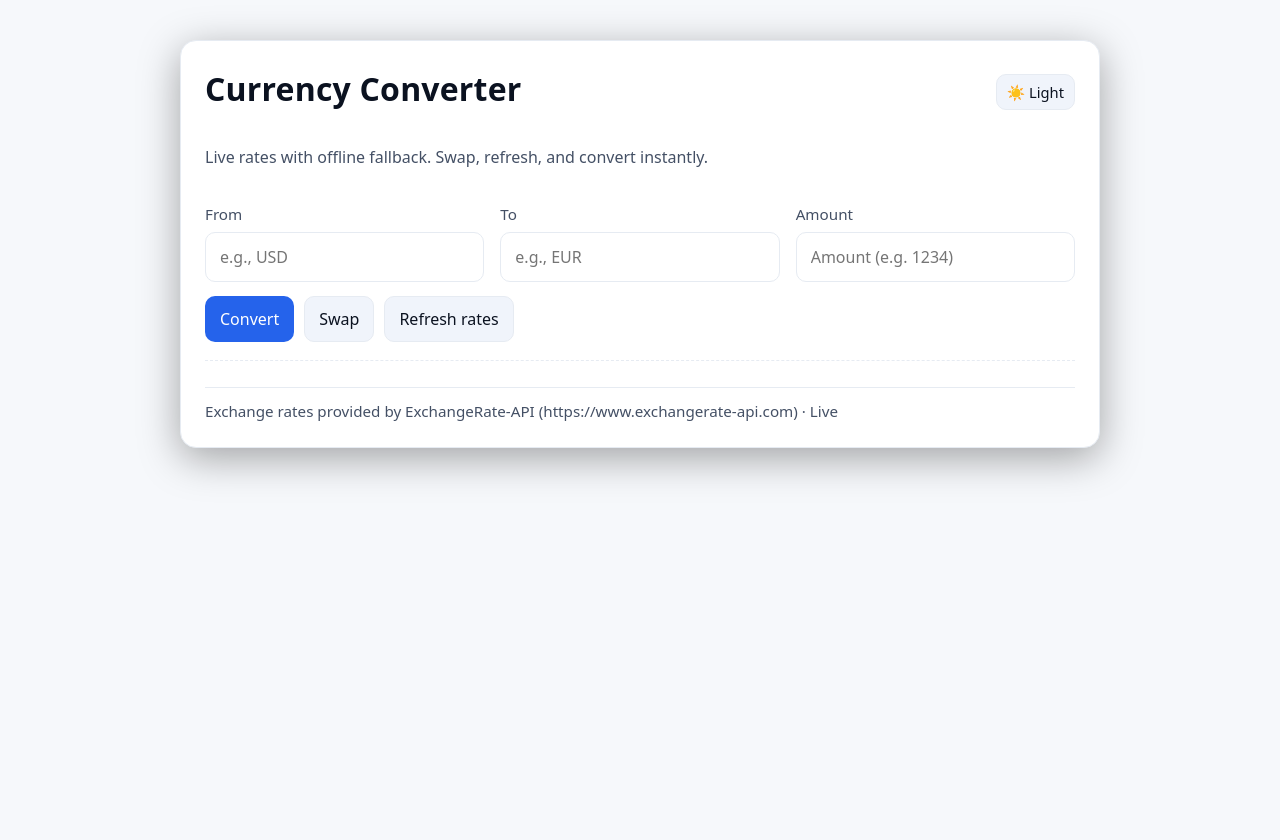
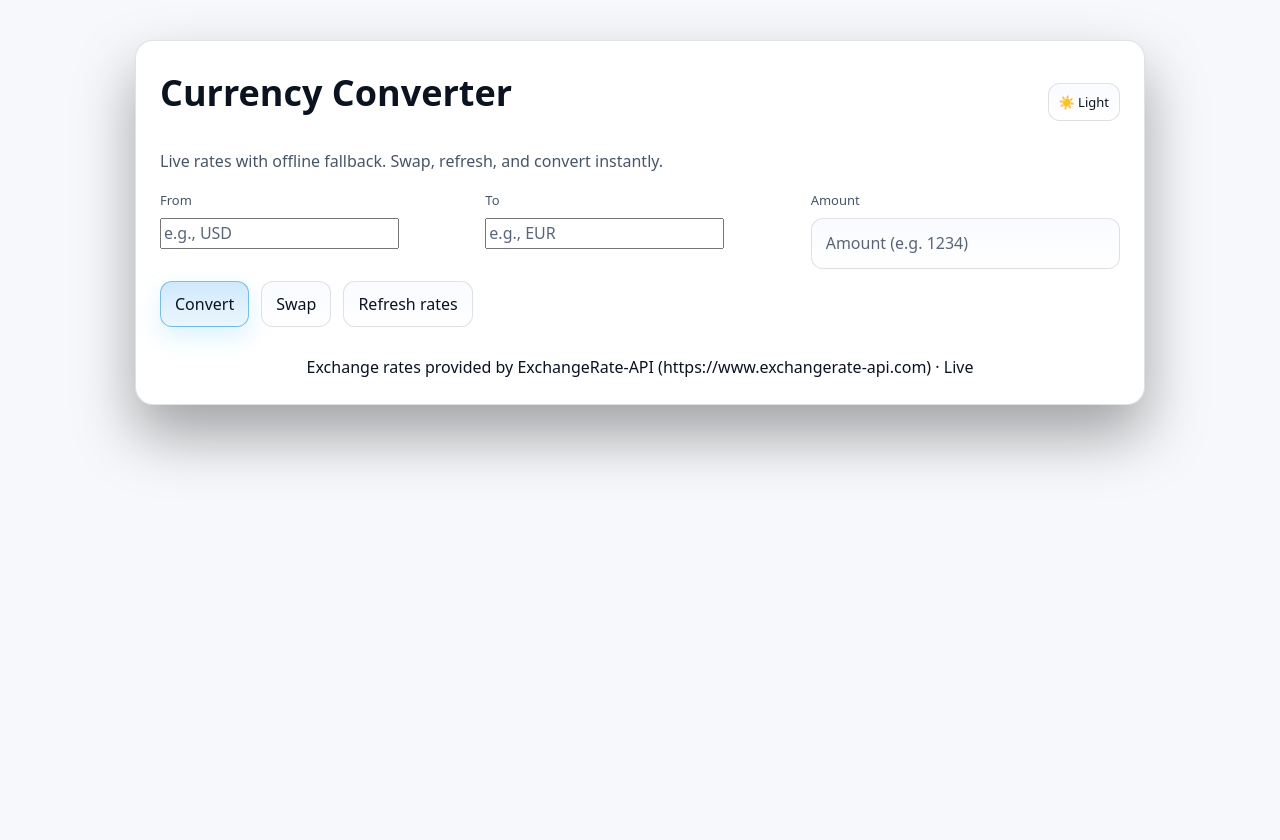
Before and after one commit to spaghetti2112/Currency-Converter, a Flask app: page / in a window 1280 px wide. Run offline with Flask 3, Linux system fonts and the light colour scheme; data that the repository does not hold is empty.

Commit message:
Update styles.css
Polished theme: subtle gradients, clearer focus rings, modern card look (professional + a bit fun).

Fixed grid to prevent Amount field drift (repeat(3, minmax(0,1fr)) at ≥720px).

New combobox styling:

Dropdown panel (.combo-list) with scroll; list items (.combo-item) and flag icons.

In-input flag on the right (.sel-flag) and left-side toggle button (▾) with padding adjustments (.combo-input.with-toggle).

Spinner state for refresh button (.btn.loading + @keyframes spin).

Pulse animation utility used for the “Refreshed …” line (.pulse).

Muted placeholder styling for inputs.

```diff
--- a/currency-site/static/styles.css
+++ b/currency-site/static/styles.css
@@ -1,138 +1,206 @@
 /* Dark theme (default) */
-:root {
-  --bg: #0b0e12;
-  --panel: #141922;
-  --text: #e9eef6;
-  --muted: #9aa7b3;
-  --primary: #4ea1ff;
-  --primary-contrast: #0b0e12;
-  --border: #243042;
-  --hover: #1a2130;
-  --ring: #3b82f6;
-  --danger: #ff6b6b;
+:root{
+  --bg:#0b0e12; --panel:#0f1420; --panel-2:#0d1220; --text:#e9eef6; --muted:#9aa7b3;
+  --border:rgba(255,255,255,0.12); --ring:#38bdf8; --accent:#22d3ee; --accent-2:#a78bfa;
+}
+:root[data-theme="light"]{
+  --bg:#f6f8fb; --panel:#fff; --panel-2:#f9fbff; --text:#0b1220; --muted:#475569;
+  --border:rgba(15,18,32,0.12); --ring:#0ea5e9; --accent:#0891b2; --accent-2:#7c3aed;
 }
 
-/* Light theme overrides */
-:root[data-theme="light"] {
-  --bg: #f6f8fb;
-  --panel: #ffffff;
-  --text: #0b1220;
-  --muted: #445065;
-  --primary: #2563eb;
-  --primary-contrast: #ffffff;
-  --border: #e6ebf2;
-  --hover: #f0f4fb;
-  --ring: #3b82f6;
+/* Base & container */
+html,body{height:100%}
+body{
+  margin:0;
+  background:
+    radial-gradient(1200px 800px at -10% -10%, rgba(34,211,238,0.10), transparent 45%),
+    radial-gradient(900px 700px at 110% 10%, rgba(167,139,250,0.12), transparent 40%),
+    var(--bg);
+  color:var(--text);
+  font:16px/1.55 ui-sans-serif,system-ui,-apple-system,Segoe UI,Roboto,Noto Sans,Ubuntu,Cantarell,"Helvetica Neue",Arial,"Apple Color Emoji","Segoe UI Emoji";
+}
+.container{
+  max-width:960px; margin:40px auto; padding:24px;
+  border:1px solid var(--border); border-radius:18px;
+  background:linear-gradient(180deg, rgba(255,255,255,0.05), rgba(255,255,255,0.02)), var(--panel);
+  box-shadow:0 30px 60px rgba(0,0,0,0.35), inset 0 1px 0 rgba(255,255,255,0.03);
+}
+.header{display:grid; grid-template-columns:1fr auto; gap:12px; align-items:end}
+.header h1{margin:0; font-weight:800; font-size:clamp(24px,4vw,36px)}
+.muted{color:var(--muted)}
+
+/* Grid (fix amount drift) */
+.grid{display:grid; grid-template-columns:1fr; gap:16px}
+@media (min-width:720px){ .grid{ grid-template-columns:repeat(3, minmax(0,1fr)) } }
+
+/* Fields & inputs */
+.field{ position:relative; min-width:0 }
+.field label{ display:block; font-size:13px; color:var(--muted); margin-bottom:8px }
+input,select,button{ font:inherit }
+input[type="text"], select{
+  width:100%; box-sizing:border-box;
+  padding:12px 14px;
+  border-radius:12px; border:1px solid var(--border);
+  background:linear-gradient(180deg, var(--panel-2), var(--panel));
+  color:var(--text); outline:none;
+  transition:box-shadow .18s ease, border-color .18s ease, transform .05s ease;
+}
+input.with-flag{ padding-right:2.4em } /* reserve space for flag */
+input[type="text"]:focus, select:focus{ border-color:var(--ring); box-shadow:0 0 0 4px color-mix(in oklab, var(--ring) 28%, transparent) }
+input[type="text"]:active{ transform:translateY(1px) }
+
+/* Buttons */
+.actions{ display:flex; gap:12px; margin-top:12px; flex-wrap:wrap }
+.btn{
+  padding:10px 14px; border-radius:12px;
+  background:linear-gradient(180deg, var(--panel-2), var(--panel));
+  border:1px solid var(--border); color:var(--text);
+  cursor:pointer; transition:transform .08s ease, filter .2s ease, box-shadow .2s ease;
+}
+.btn:hover{ filter:brightness(1.05) }
+.btn:active{ transform:translateY(1px) }
+.btn.small{ padding:8px 10px; font-size:13px }
+.btn.primary{
+  background:linear-gradient(180deg,
+    color-mix(in oklab, var(--ring) 22%, var(--panel-2)),
+    color-mix(in oklab, var(--ring) 10%, var(--panel)));
+  border-color:color-mix(in oklab, var(--ring) 45%, var(--border));
+  box-shadow:0 10px 24px rgba(56,189,248,0.18);
 }
 
-* { box-sizing: border-box; }
-html, body { height: 100%; }
-body {
-  margin: 0;
-  background: var(--bg);
-  color: var(--text);
-  font: 16px/1.5 system-ui, -apple-system, Segoe UI, Roboto, Ubuntu, Cantarell, "Helvetica Neue", Arial, "Noto Sans", "Apple Color Emoji","Segoe UI Emoji";
+/* Output */
+.output{ margin-top:12px }
+.result{ font-size:clamp(18px,2.6vw,24px); font-weight:700 }
+.result.pop{ animation:pop .35s cubic-bezier(.2,.8,.2,1) }
+@keyframes pop{ 0%{transform:scale(.98);opacity:.6}60%{transform:scale(1.03);opacity:1}100%{transform:scale(1)} }
+
+/* Footer */
+.footer{ margin-top:28px; text-align:center }
+.footer-rule{ height:1px; border:0; background:var(--border); margin:26px 0 12px }
+footer .copyright{ font-size:12px; color:var(--muted); opacity:.85 }
+
+/* Combobox overlay + flags INSIDE input */
+/* --- Combobox container & input --- */
+.combo { position: relative; }  /* anchor for the inside flag & dropdown */
+.combo-input {
+  width: 100%;
+  padding: 12px 14px;
+  padding-right: 2.4em;          /* reserve space for the flag INSIDE */
+  border-radius: 12px;
+  border: 1px solid var(--border, rgba(255,255,255,0.12));
+  background: linear-gradient(180deg, var(--panel-2, #0d1220), var(--panel, #0f1420));
+  color: var(--text, #e9eef6);
+  outline: none;
+  box-sizing: border-box;
+  transition: box-shadow .18s ease, border-color .18s ease;
+}
+.combo-input:focus {
+  border-color: var(--ring, #38bdf8);
+  box-shadow: 0 0 0 4px color-mix(in oklab, var(--ring, #38bdf8) 28%, transparent);
 }
 
-.container {
-  max-width: 920px;
-  margin: 40px auto;
-  padding: 24px;
-  background: var(--panel);
-  border: 1px solid var(--border);
-  border-radius: 16px;
-  box-shadow: 0 10px 40px rgba(0,0,0,.35);
+/* --- Flag INSIDE the input on the right --- */
+.sel-flag {
+  position: absolute;
+  right: 10px;
+  top: 50%;
+  transform: translateY(-50%);
+  pointer-events: none;
+  opacity: .95;
+  font-size: 18px;
+  line-height: 1;
 }
 
-.header {
-  display: grid;
-  grid-template-columns: 1fr auto;
+/* --- Dropdown list --- */
+.combo-list {
+  position: absolute;
+  left: 0; right: 0;
+  top: calc(100% + 6px);
+  max-height: 280px;
+  overflow: auto;
+  display: none;                 /* toggled to block by JS */
+  z-index: 2000;
+  background: linear-gradient(180deg, var(--panel-2, #0d1220), var(--panel, #0f1420));
+  color: var(--text, #e9eef6);
+  border: 1px solid var(--border, rgba(255,255,255,0.12));
+  border-radius: 12px;
+  padding: 6px;
+  box-shadow: 0 18px 38px rgba(0,0,0,.35);
+  backdrop-filter: saturate(120%) blur(6px);
+  -webkit-backdrop-filter: saturate(120%) blur(6px);
+}
+.combo-list.open { display: block; }  /* simple visibility toggle */
+
+/* --- Dropdown item --- */
+.combo-item {
+  display: flex;
+  align-items: center;
   gap: 10px;
-  align-items: center;
+  padding: 10px;
+  border-radius: 10px;
+  cursor: pointer;
+  transition: background .12s ease;
 }
-.header h1 {
-  margin: 0 0 6px 0;
-  letter-spacing: .2px;
-  font-weight: 700;
+.combo-item:hover,
+.combo-item[aria-selected="true"] {
+  background: color-mix(in oklab, var(--ring, #38bdf8) 14%, transparent);
 }
-.header-actions { display: flex; gap: 8px; }
-.muted { color: var(--muted); }
-.btn.small { padding: 6px 10px; font-size: .92rem; }
+/* Inside-input "show all" button (▾) */
+.combo-toggle{
+  position:absolute;
+  left:10px;
+  top:50%;
+  transform:translateY(-50%);
+  width:20px; height:20px;
+  padding:0; margin:0;
+  border:0; background:transparent;
+  color: var(--muted, #94a3b8);
+  cursor:pointer;
+  line-height:1;
+}
+.combo-toggle:hover{ color: var(--text, #e9eef6); }
 
-.grid {
-  display: grid;
-  gap: 16px;
-  grid-template-columns: repeat(auto-fit, minmax(220px, 1fr));
-  margin-top: 18px;
+/* Reserve a bit of left space for the button */
+.combo-input.with-toggle{ padding-left: 2.2em; }
+/* Flag icon in list */
+.combo-item .flag {
+  width: 1.2em;
+  font-size: 18px;
+  line-height: 1;
 }
 
-.field label {
-  display: block;
-  margin-bottom: 6px;
-  color: var(--muted);
-  font-size: 0.95rem;
+/* Ensure 3-column grid doesn’t push Amount weirdly on wide screens */
+@media (min-width: 720px){
+  .grid { grid-template-columns: repeat(3, minmax(0, 1fr)); }
 }
+/* Placeholder style for inputs */
+::placeholder { color: var(--muted, #9aa7b3); opacity: .9; }
 
-input, select, button { font: inherit; }
+/* Spinner on the Refresh button */
+.btn.loading {
+  pointer-events: none;
+  opacity: 0.9;
+  position: relative;
+}
+.btn.loading::after {
+  content: "";
+  display: inline-block;
+  width: 14px; height: 14px;
+  margin-left: 8px;
+  border: 2px solid currentColor;
+  border-top-color: transparent;
+  border-radius: 50%;
+  animation: spin 0.8s linear infinite;
+  vertical-align: -2px;
+}
+@keyframes spin { to { transform: rotate(360deg); } }
 
-input[type="text"], input[list] {
-  width: 100%;
-  padding: 12px 14px;
-  border-radius: 10px;
-  border: 1px solid var(--border);
-  background: #0f1420;
-  color: var(--text);
-  outline: none;
-  transition: border .15s ease, box-shadow .15s ease, background .2s ease;
+/* Subtle pulse on the source/attrib line after refresh */
+.pulse {
+  animation: pulse 0.9s ease;
 }
-:root[data-theme="light"] input[type="text"],
-:root[data-theme="light"] input[list] {
-  background: #ffffff;
+@keyframes pulse {
+  0%   { text-shadow: 0 0 0 currentColor; }
+  40%  { text-shadow: 0 0 12px color-mix(in oklab, var(--ring, #38bdf8) 60%, transparent); }
+  100% { text-shadow: 0 0 0 currentColor; }
 }
-input[type="text"]:focus, input[list]:focus {
-  border-color: var(--ring);
-  box-shadow: 0 0 0 3px rgba(59,130,246,.25);
-  background: var(--hover);
-}
-
-.actions {
-  margin-top: 14px;
-  display: flex;
-  gap: 10px;
-  flex-wrap: wrap;
-}
-
-.btn {
-  padding: 10px 14px;
-  border-radius: 10px;
-  border: 1px solid var(--border);
-  background: var(--hover);
-  color: var(--text);
-  cursor: pointer;
-  transition: transform .06s ease, background .15s ease, border-color .15s ease;
-}
-.btn:hover { background: #212a3a; }
-:root[data-theme="light"] .btn:hover { background: #eef3fb; }
-.btn:active { transform: translateY(1px); }
-
-.btn.primary {
-  background: var(--primary);
-  border-color: transparent;
-  color: var(--primary-contrast);
-}
-.btn.primary:hover { filter: brightness(1.05); }
-
-.output {
-  margin-top: 18px;
-  padding-top: 10px;
-  border-top: 1px dashed var(--border);
-}
-#result { margin: 10px 0 4px 0; }
-
-.footer {
-  margin-top: 14px;
-  color: var(--muted);
-  font-size: .95rem;
-  border-top: 1px solid var(--border);
-  padding-top: 12px;
-}
```
